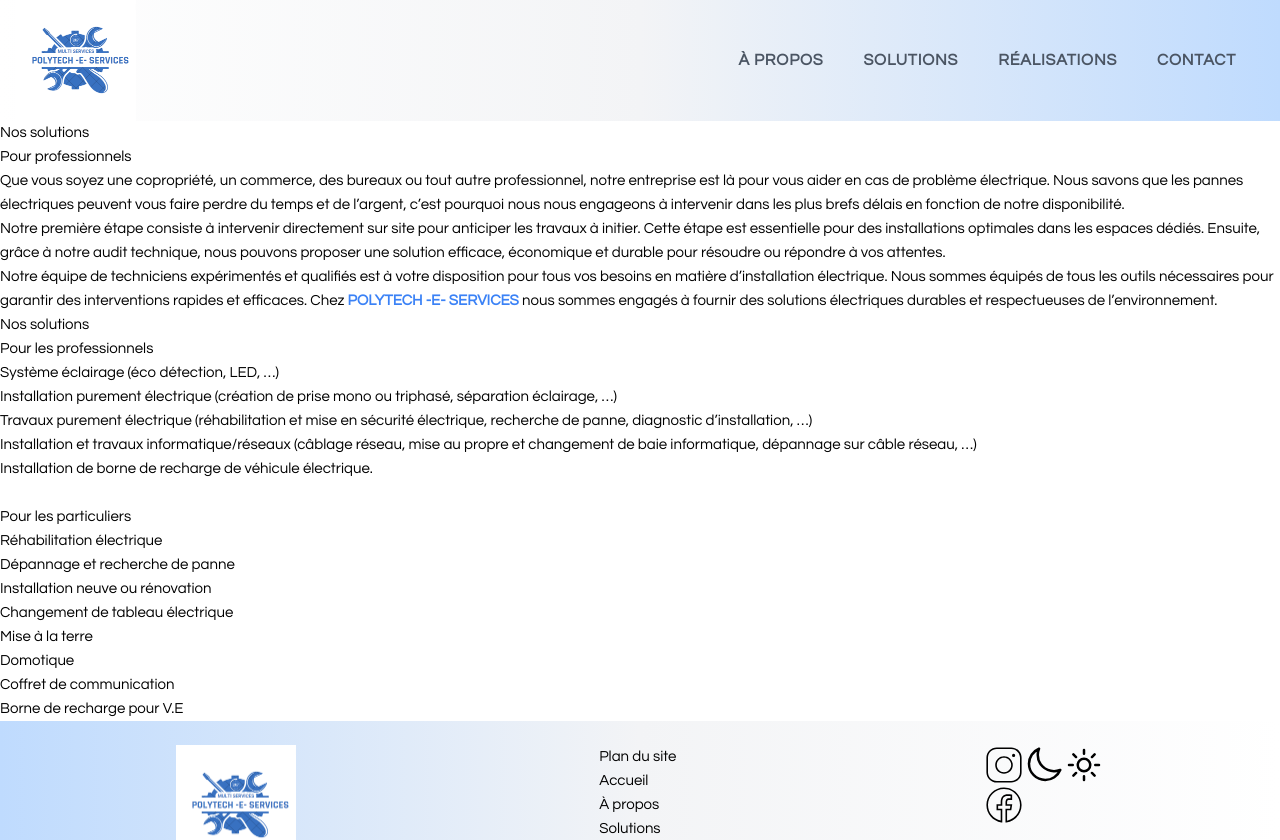
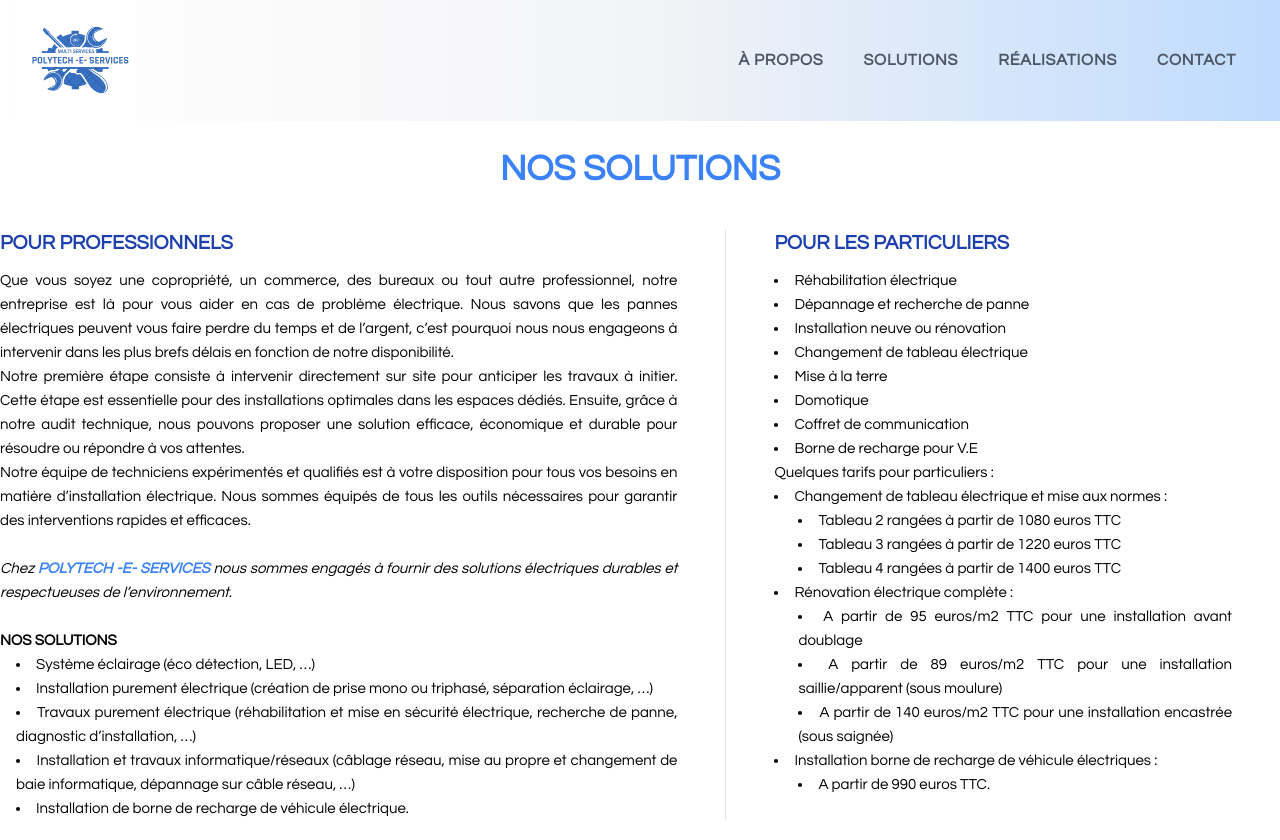
Before and after one commit to MarionLnd/polytech-e-service, a Vue app: page /solutions in a window 1280 px wide. Shown: the top 840 px of the page. Built offline with nearby package versions, Linux system fonts and the light colour scheme.

Commit message:
feat: update and styling Solution page

```diff
--- a/src/views/SolutionsView.vue
+++ b/src/views/SolutionsView.vue
@@ -1,53 +1,60 @@
 <script setup lang="ts"></script>
 
 <template>
-  <div>
-    Nos solutions
-    <div>
-      <h1>Pour professionnels</h1>
+  <div class="container sm:my-7">
+    <h1 class="uppercase text-4xl font-bold text-center text-blue-500">Nos solutions</h1>
+    <div class="flex justify-center gap-x-12 sm:mt-10 divide-x">
+      <div class="basis-8/12 text-justify">
+        <h2 class="uppercase text-xl font-bold text-blue-800 sm:mb-3">Pour professionnels</h2>
         <p>
-        Que vous soyez une copropriété, un commerce, des bureaux ou tout autre professionnel, notre
-        entreprise est là pour vous aider en cas de problème électrique. Nous savons que les pannes
-        électriques peuvent vous faire perdre du temps et de l’argent, c’est pourquoi nous nous
-        engageons à intervenir dans les plus brefs délais en fonction de notre disponibilité.
+          Que vous soyez une copropriété, un commerce, des bureaux ou tout autre professionnel,
+          notre entreprise est là pour vous aider en cas de problème électrique. Nous savons que les
+          pannes électriques peuvent vous faire perdre du temps et de l’argent, c’est pourquoi nous
+          nous engageons à intervenir dans les plus brefs délais en fonction de notre disponibilité.
         </p>
         <p>
-        Notre première étape consiste à intervenir directement sur site pour anticiper les travaux à
-        initier. Cette étape est essentielle pour des installations optimales dans les espaces
-        dédiés. Ensuite, grâce à notre audit technique, nous pouvons proposer une solution efficace,
-        économique et durable pour résoudre ou répondre à vos attentes.
+          Notre première étape consiste à intervenir directement sur site pour anticiper les travaux
+          à initier. Cette étape est essentielle pour des installations optimales dans les espaces
+          dédiés. Ensuite, grâce à notre audit technique, nous pouvons proposer une solution
+          efficace, économique et durable pour résoudre ou répondre à vos attentes.
         </p>
         <p>
-        Notre équipe de techniciens expérimentés et qualifiés est à votre disposition pour tous vos
-        besoins en matière d’installation électrique. Nous sommes équipés de tous les outils
-        nécessaires pour garantir des interventions rapides et efficaces. Chez
+          Notre équipe de techniciens expérimentés et qualifiés est à votre disposition pour tous
+          vos besoins en matière d’installation électrique. Nous sommes équipés de tous les outils
+          nécessaires pour garantir des interventions rapides et efficaces.
+        </p>
+        <br />
+        <p class="italic">
+          Chez
           <span class="text-blue-500 font-semibold">POLYTECH -E- SERVICES</span>
           nous sommes engagés à fournir des solutions électriques durables et respectueuses de
           l’environnement.
         </p>
-    </div>
+        <br />
         <div>
-      <h3>Nos solutions</h3>
-      <h4>Pour les professionnels</h4>
-      <ul>
+          <h3 class="uppercase font-bold">Nos solutions</h3>
+          <ul class="list-disc list-inside sm:ml-4">
             <li>Système éclairage (éco détection, LED, …)</li>
             <li>
               Installation purement électrique (création de prise mono ou triphasé, séparation
               éclairage, …)
             </li>
             <li>
-          Travaux purement électrique (réhabilitation et mise en sécurité électrique, recherche de
-          panne, diagnostic d’installation, …)
+              Travaux purement électrique (réhabilitation et mise en sécurité électrique, recherche
+              de panne, diagnostic d’installation, …)
             </li>
             <li>
-          Installation et travaux informatique/réseaux (câblage réseau, mise au propre et changement
-          de baie informatique, dépannage sur câble réseau, …)
+              Installation et travaux informatique/réseaux (câblage réseau, mise au propre et
+              changement de baie informatique, dépannage sur câble réseau, …)
             </li>
             <li>Installation de borne de recharge de véhicule électrique.</li>
           </ul>
-      <br />
-      <h4>Pour les particuliers</h4>
-      <ul>
+        </div>
+      </div>
+
+      <div class="text-justify px-12">
+        <h2 class="uppercase text-xl font-bold text-blue-800 sm:mb-3">Pour les particuliers</h2>
+        <ul class="list-disc list-inside">
           <li>Réhabilitation électrique</li>
           <li>Dépannage et recherche de panne</li>
           <li>Installation neuve ou rénovation</li>
@@ -57,7 +64,38 @@
           <li>Coffret de communication</li>
           <li>Borne de recharge pour V.E</li>
         </ul>
+        <p>Quelques tarifs pour particuliers :</p>
+        <ul class="list-disc list-inside">
+          <li>Changement de tableau électrique et mise aux normes :</li>
+          <ul class="list-disc list-inside ml-6">
+            <li>Tableau 2 rangées à partir de 1080 euros TTC</li>
+            <li>Tableau 3 rangées à partir de 1220 euros TTC</li>
+            <li>Tableau 4 rangées à partir de 1400 euros TTC</li>
+          </ul>
+          <li>Rénovation électrique complète :</li>
+          <ul class="list-disc list-inside ml-6">
+            <li>A partir de 95 euros/m2 TTC pour une installation avant doublage</li>
+            <li>
+              A partir de 89 euros/m2 TTC pour une installation saillie/apparent (sous moulure)
+            </li>
+            <li>A partir de 140 euros/m2 TTC pour une installation encastrée (sous saignée)</li>
+          </ul>
+          <li>Installation borne de recharge de véhicule électriques :</li>
+          <ul class="list-disc list-inside ml-6">
+            <li>A partir de 990 euros TTC.</li>
+          </ul>
+        </ul>
       </div>
+    </div>
+
+    <p class="sm:mt-7">
+      <span class="font-bold">Des projets ?</span> Contactez-nous dès maintenant et soumettez-nous
+      votre demande via le
+      <a class="underline font-bold text-blue-500 hover:text-blue-800 hover:cursor-pointer"
+        >formulaire de contact prévu</a
+      >. Nous vous répondrons dans les meilleurs délais afin de vous proposer les solutions les plus
+      adaptées, en fonction de votre localisation.
+    </p>
   </div>
 </template>
 
```
Lines whose indentation alone changed are shown as unchanged.
